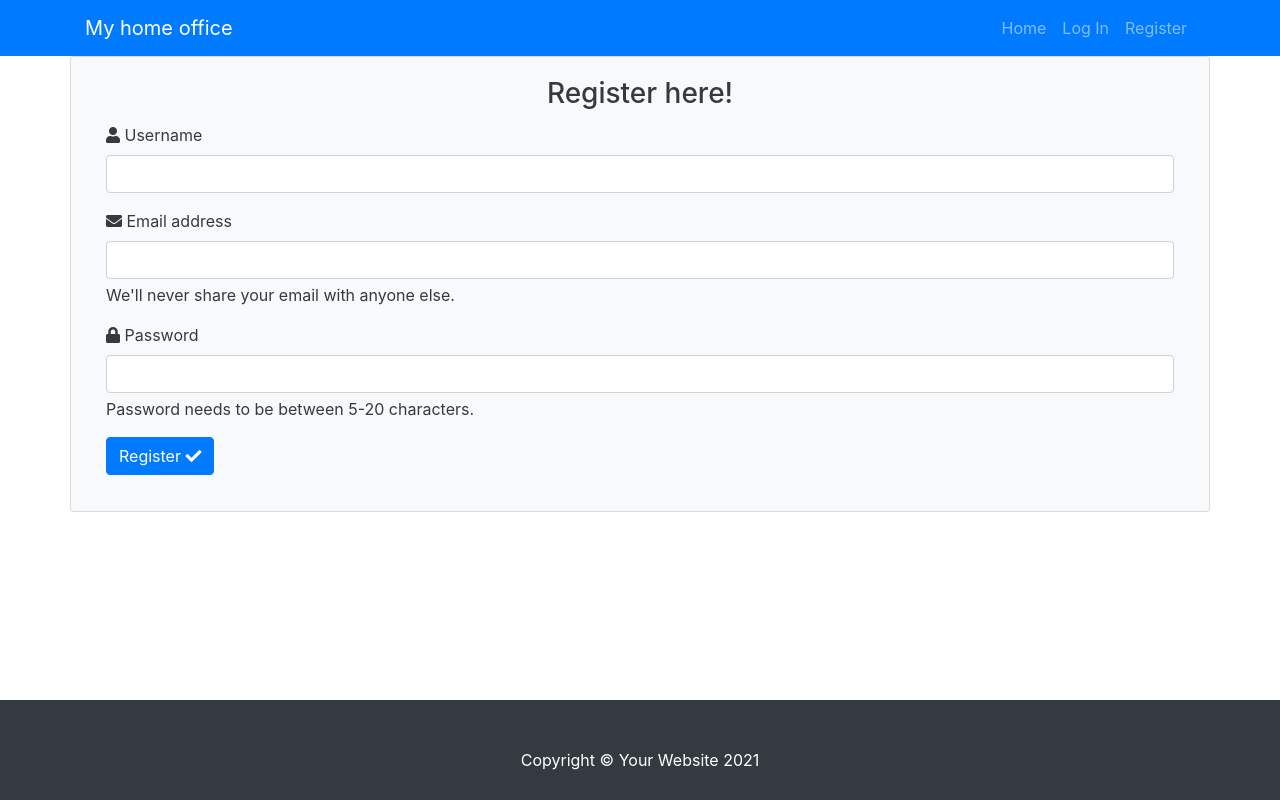
After one commit to David-A-Ray/MS3-My-home-office, a Flask app: page /register in a window 1280 px wide. The commit adds this page. Run offline with Flask 2, Linux system fonts and the light colour scheme; some libraries are stand-ins or nearby versions.

Commit message:
added register template

```diff
--- a/app.py
+++ b/app.py
@@ -3,6 +3,7 @@ from flask import (
     Flask, flash, render_template,
     redirect, request, session, url_for)
 from flask_pymongo import PyMongo
+from werkzeug.security import generate_password_hash, check_password_hash
 from bson.objectid import ObjectId
 if os.path.exists("env.py"):
     import env
@@ -21,7 +22,12 @@ mongo = PyMongo(app)
 @app.route("/show_setups")
 def show_setups():
     setups = mongo.db.my_set_up.find()
-    return render_template("overView.html", setups=setups)
+    return render_template("index.html", setups=setups)
+
+
+@app.route("/register", methods=["GET", "POST"])
+def register():
+    return render_template("register.html")
 
 
 if __name__ == "__main__":
--- /dev/null
+++ b/static/css/custom.css
@@ -0,0 +1,14 @@
+body {
+    min-height: 100vh;
+    position: relative;
+    margin: 0;
+    padding-bottom: 100px; //height of the footer
+    box-sizing: border-box;
+  }
+
+  footer {
+    position: absolute;
+    bottom: 0;
+    height: 100px;
+    width: 100%;
+  }
--- a/templates/base.html
+++ b/templates/base.html
@@ -18,13 +18,14 @@
         crossorigin="anonymous" type="text/css" />
     <!-- Core theme CSS (includes Bootstrap)-->
     <link href="{{ url_for('static', filename='css/style.css') }}" rel="stylesheet" type="text/css" />
+    <link href="{{ url_for('static', filename='css/custom.css') }}" rel="stylesheet" type="text/css" />
 </head>
 
 <body>
     <!-- Navigation-->
-    <nav class="navbar navbar-expand-lg navbar-dark bg-dark">
+    <nav class="navbar navbar-expand-lg navbar-dark bg-primary">
         <div class="container">
-            <a class="navbar-brand" href="#!">Start Bootstrap</a>
+            <a class="navbar-brand" href="#!">My home office</a>
             <button class="navbar-toggler" type="button" data-toggle="collapse" data-target="#navbarResponsive"
                 aria-controls="navbarResponsive" aria-expanded="false" aria-label="Toggle navigation"><span
                     class="navbar-toggler-icon"></span></button>
@@ -39,7 +40,7 @@
                     <li class="nav-item"><a class="nav-link" href="">Log Out</a></li>
                     {% else %}
                     <li class="nav-item"><a class="nav-link" href="">Log In</a></li>
-                    <li class="nav-item"><a class="nav-link" href="">Register</a></li>
+                    <li class="nav-item"><a class="nav-link" href="{{ url_for('register') }}">Register</a></li>
                     {% endif %}
                 </ul>
             </div>
--- /dev/null
+++ b/templates/register.html
@@ -0,0 +1,38 @@
+{% extends "base.html" %}
+{% block content %}
+
+<div class="card text-dark bg-light mb-3 container-sm">
+    <div class="card-body">
+        <h3 class="card-title text-center">Register here!</h3>
+        <form method="POST" action="{{ url_for('register') }}">
+            <!-- Username -->
+            <div class="mb-3">
+                <i class="fas fa-user"></i>
+                <label for="username" class="form-label">Username</label>
+                <input type="text" class="form-control" id="username" name="username" aria-describedby="usernameHelp">
+            </div>
+            <!-- Email -->
+            <div class="mb-3">
+                <i class="fas fa-envelope"></i>
+                <label for="email1" class="form-label">Email address</label>
+                <input type="email" class="form-control" id="email1" name="email" aria-describedby="emailHelp">
+                <div id="emailHelp" class="form-text">We'll never share your email with anyone else.</div>
+            </div>
+            <!-- Password -->
+            <div class="mb-3">
+                <i class="fas fa-lock"></i>
+                <label for="password" class="form-label">Password</label>
+                <input type="password" class="form-control" id="password" name="password" class="validate">
+                <div id="passwordHelp" class="form-text">Password needs to be between 5-20 characters.</div>
+            </div>
+            <!-- Submit button -->
+            <div class="mb-3">
+                <button class="btn btn-primary" type="submit">Register <i class="fas fa-check"></i></button>
+            </div>
+        </form>
+    </div>
+</div>
+
+
+
+{% endblock %}
```
Also changed, not shown: templates/index.html (renamed from templates/overView.html, +6 -6 lines).
